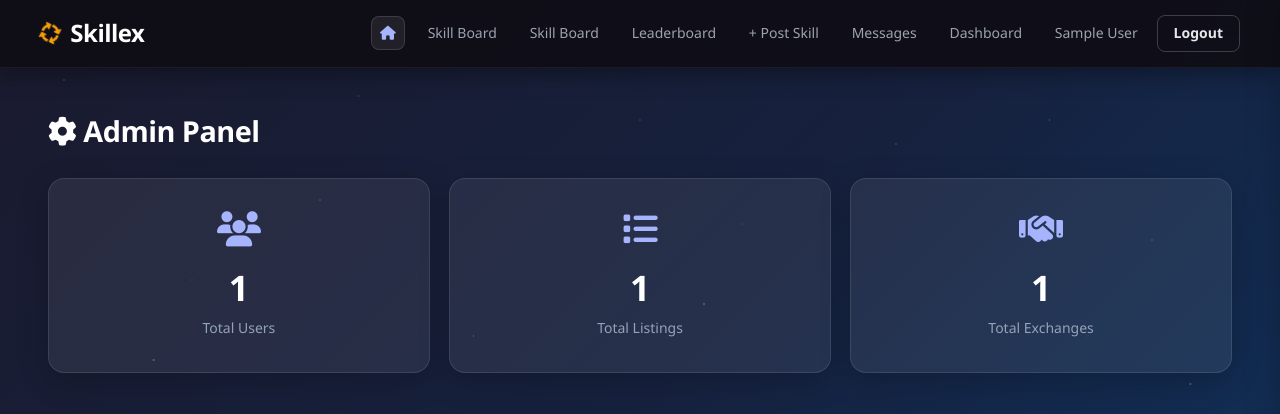
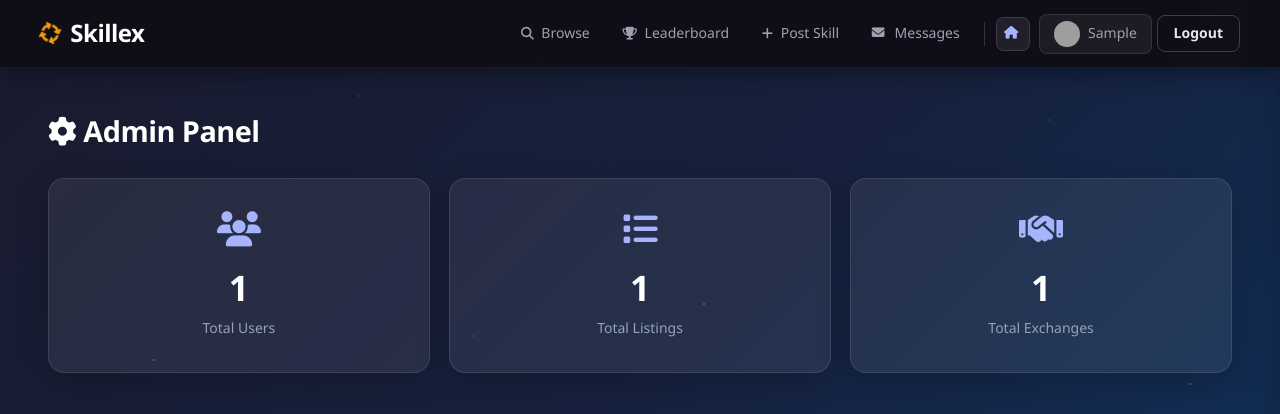
Before and after one commit to pranathi8812-AIML/skillex, a Flask app: page /admin in a window 1280 px wide. Shown: the top 414 px of the page. Run offline with Flask 3, Linux system fonts and the light colour scheme; a user stored in the database is signed in; tables that the repository leaves empty hold one stand-in row (values such as "Sample post"); grey boxes are pictures that could not be loaded.

Commit message:
Cleaned up navbar - removed duplicates, added icons and profile chip

```diff
--- a/static/css/style.css
+++ b/static/css/style.css
@@ -1309,3 +1309,26 @@ main {
   transform: translateY(-2px);
   color: white !important;
 }
+
+/* ── Navbar Cleanup ──────────────────────────────────── */
+.nav-divider {
+  width: 1px; height: 24px;
+  background: rgba(255,255,255,0.15);
+  margin: 0 6px;
+}
+.nav-profile-link {
+  display: flex; align-items: center; gap: 8px;
+  padding: 4px 12px 4px 4px; border-radius: 20px;
+  background: rgba(255,255,255,0.06);
+  border: 1px solid rgba(255,255,255,0.1);
+  transition: all 0.2s;
+}
+.nav-profile-link:hover {
+  background: rgba(79,70,229,0.2);
+  border-color: rgba(165,180,252,0.4);
+}
+.nav-avatar {
+  width: 26px; height: 26px; border-radius: 50%;
+  background: rgba(255,255,255,0.1);
+}
+.nav-links a i { margin-right: 4px; font-size: 0.8rem; }
--- a/templates/base.html
+++ b/templates/base.html
@@ -14,26 +14,32 @@
     <i class="fa-solid fa-arrows-spin"></i> Skillex
   </a>
   <div class="nav-links">
-
+    <a href="{{ url_for('board') }}">
+      <i class="fa-solid fa-magnifying-glass"></i> Browse
+    </a>
+    <a href="{{ url_for('leaderboard') }}">
+      <i class="fa-solid fa-trophy"></i> Leaderboard
+    </a>
     {% if current_user.is_authenticated %}
-  <a href="{{ url_for('dashboard') }}" class="nav-home-btn" title="Dashboard">
-    <i class="fa-solid fa-house"></i>
+      <a href="{{ url_for('post_listing') }}">
+        <i class="fa-solid fa-plus"></i> Post Skill
       </a>
-  {% endif %}
-  <a href="{{ url_for('board') }}">Skill Board</a>
-
-      <a href="{{ url_for('board') }}">Skill Board</a>
-      <a href="{{ url_for('leaderboard') }}">Leaderboard</a>
-      {% if current_user.is_authenticated %}
-        <a href="{{ url_for('post_listing') }}">+ Post Skill</a>
       <a href="{{ url_for('messages') }}" class="nav-notif-wrap">
-  Messages
+        <i class="fa-solid fa-envelope"></i> Messages
         {% if unread_messages > 0 %}
         <span class="notif-badge">{{ unread_messages }}</span>
         {% endif %}
       </a>
-        <a href="{{ url_for('dashboard') }}">Dashboard</a>
-        <a href="{{ url_for('profile', id=current_user.id) }}">{{ current_user.name }}</a>
+
+      <div class="nav-divider"></div>
+
+      <a href="{{ url_for('dashboard') }}" class="nav-home-btn" title="Dashboard">
+        <i class="fa-solid fa-house"></i>
+      </a>
+      <a href="{{ url_for('profile', id=current_user.id) }}" class="nav-profile-link">
+        <img src="{{ get_avatar_url(current_user) }}" class="nav-avatar" alt="{{ current_user.name }}"/>
+        <span>{{ current_user.name.split(' ')[0] }}</span>
+      </a>
       <a href="{{ url_for('logout') }}" class="btn-outline">Logout</a>
     {% else %}
       <a href="{{ url_for('login') }}" class="btn-outline">Login</a>
```
Lines whose indentation alone changed are shown as unchanged.
